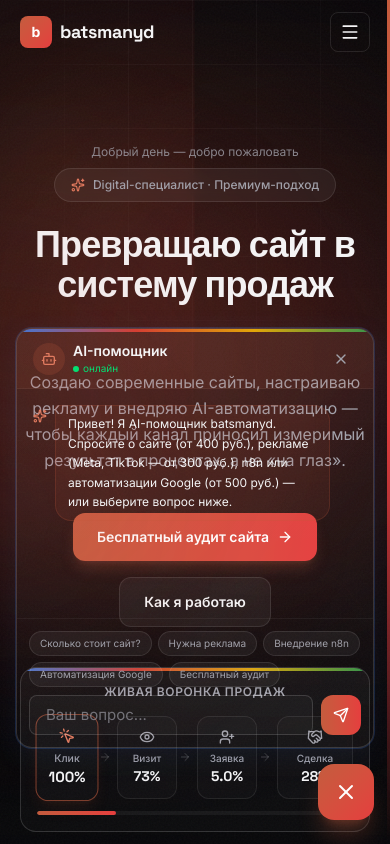
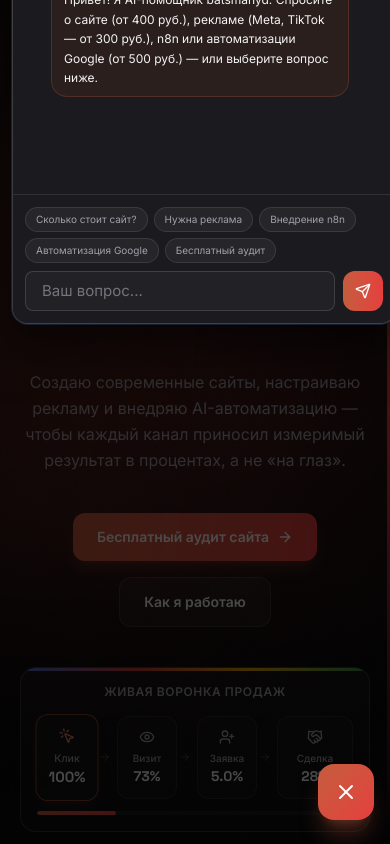
Before and after one commit to batsmanyd/batsmanyd-site, a Next.js app: page / in a window 390 px wide. Both pictures are taken after a click on the button 346 px from the left and 792 px from the top of the page. Shown: the top 844 px of the page. Built offline with nearby package versions, Linux system fonts and the light colour scheme.

Commit message:
Fix-mobile-AI-chat-transparency

```diff
--- a/app/globals.css
+++ b/app/globals.css
@@ -151,17 +151,20 @@ body {
 }
 
 .chat-panel-overlay {
+  position: relative;
   overflow: hidden;
   border: 1px solid var(--google-border);
   border-radius: 1rem;
-  background: linear-gradient(
+  background-color: var(--surface-elevated);
+  background-image: linear-gradient(
     180deg,
     rgba(255, 255, 255, 0.04) 0%,
-    rgba(255, 255, 255, 0.02) 100%
+    transparent 100%
   );
   box-shadow:
     0 0 0 1px rgba(66, 133, 244, 0.2),
-    0 8px 32px rgba(66, 133, 244, 0.08);
+    0 25px 50px rgba(0, 0, 0, 0.55);
+  isolation: isolate;
 }
 
 .chat-panel-overlay::before {
--- a/components/effects/AiChat.tsx
+++ b/components/effects/AiChat.tsx
@@ -109,17 +109,24 @@ export function AiChat() {
       )}
 
       {open && (
+        <>
+          <button
+            type="button"
+            className="pointer-events-auto fixed inset-0 z-[9998] bg-black/70 sm:hidden"
+            onClick={() => setOpen(false)}
+            aria-label="Закрыть чат"
+          />
           <div
             role="dialog"
             aria-modal="true"
             aria-label="AI-помощник"
-          className="chat-panel-overlay pointer-events-auto fixed inset-x-4 flex max-w-sm flex-col rounded-2xl bg-surface-elevated shadow-2xl sm:inset-x-auto sm:right-6 sm:w-full"
+            className="chat-panel-overlay pointer-events-auto fixed inset-x-3 z-[9999] flex max-w-sm flex-col rounded-2xl shadow-2xl sm:inset-x-auto sm:right-6 sm:w-full"
             style={{
               bottom: panelBottom,
               height: "min(420px, calc(100dvh - 10rem))",
             }}
           >
-          <div className="flex items-center justify-between border-b border-white/5 bg-brick/10 px-4 py-3">
+          <div className="flex shrink-0 items-center justify-between border-b border-white/10 bg-surface-elevated px-4 py-3">
             <div className="flex items-center gap-2">
               <div className="flex h-8 w-8 items-center justify-center rounded-full bg-brick/20">
                 <Bot className="h-4 w-4 text-brick-light" />
@@ -142,7 +149,7 @@ export function AiChat() {
             </button>
           </div>
 
-          <div ref={scrollRef} className="flex-1 space-y-3 overflow-y-auto p-4">
+          <div ref={scrollRef} className="flex-1 space-y-3 overflow-y-auto bg-surface-elevated p-4">
             {messages.map((msg, i) => (
               <div
                 key={i}
@@ -155,8 +162,8 @@ export function AiChat() {
                   className={cn(
                     "max-w-[85%] whitespace-pre-line rounded-2xl px-3 py-2 text-xs leading-relaxed",
                     msg.role === "user"
-                      ? "rounded-tr-sm bg-white/10 text-foreground"
-                      : "rounded-tl-sm border border-brick/20 bg-brick/10 text-foreground",
+                      ? "rounded-tr-sm bg-white/15 text-foreground"
+                      : "rounded-tl-sm border border-brick/25 bg-[#2a1f1c] text-foreground",
                   )}
                 >
                   {msg.text}
@@ -176,7 +183,7 @@ export function AiChat() {
             )}
           </div>
 
-          <div className="border-t border-white/5 p-3">
+          <div className="shrink-0 border-t border-white/10 bg-surface-elevated p-3">
             <div className="mb-2 flex flex-wrap gap-1.5">
               {getQuickQuestions().map((q) => (
                 <button
@@ -212,12 +219,13 @@ export function AiChat() {
             </form>
           </div>
           </div>
+        </>
       )}
 
       <button
         type="button"
         onClick={() => setOpen((v) => !v)}
-        className="pointer-events-auto fixed right-4 flex h-14 w-14 items-center justify-center rounded-2xl bg-gradient-to-br from-brick to-red text-white shadow-xl shadow-brick/30 transition-transform active:scale-95 sm:right-6"
+        className="pointer-events-auto fixed right-4 z-[10000] flex h-14 w-14 items-center justify-center rounded-2xl bg-gradient-to-br from-brick to-red text-white shadow-xl shadow-brick/30 transition-transform active:scale-95 sm:right-6"
         style={{ bottom: fabBottom, touchAction: "manipulation" }}
         aria-label={open ? "Закрыть AI-чат" : "Открыть AI-чат"}
         aria-expanded={open}
```
Lines whose indentation alone changed are shown as unchanged.
